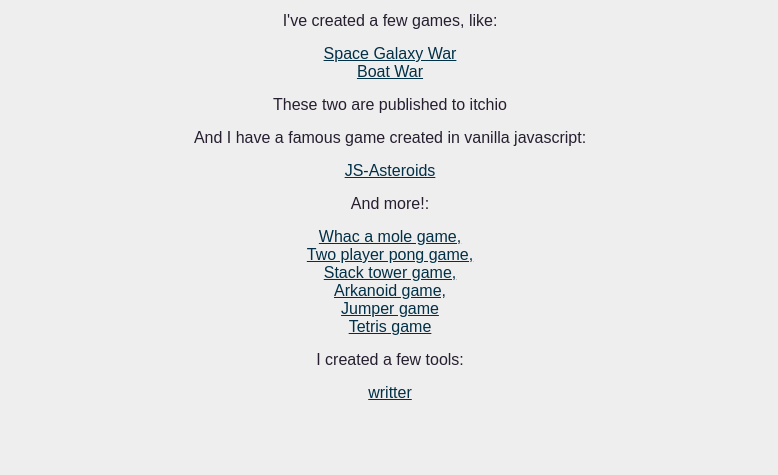
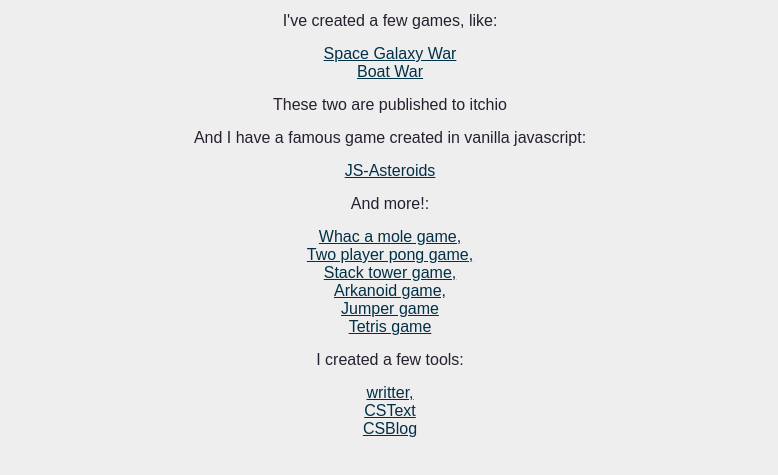
Before and after one commit to csprats/csvalley.dev, a website built with Vite: page index.html in a window 1280 px wide. Shown: the part 317-792 px from the top of the page, without its empty margins (250-1028 px from the left). Built offline with nearby package versions, Linux system fonts and the light colour scheme.

Commit message:
Add cstext and csblog

```diff
--- a/index.html
+++ b/index.html
@@ -35,7 +35,9 @@
 		 </ul>
 		 <p>I created a few tools:</p>
 		 <ul>
-			<li><a href="/writter.html">writter</a></li>
+			<li><a href="/writter.html">writter,</a></li>
+			<li><a href="https://cstext.netlify.app">CSText</a></li>
+			<li><a href="https://csvblog.netlify.app">CSBlog</a></li>
 		 </ul>
 	</body>
 </html>
```
